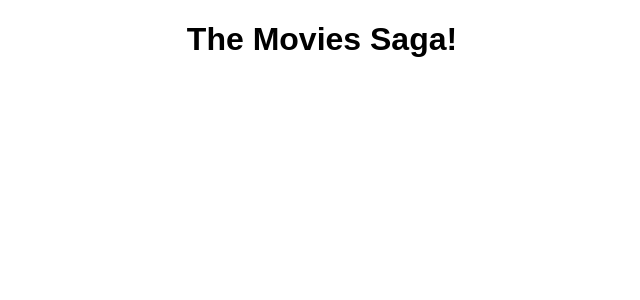
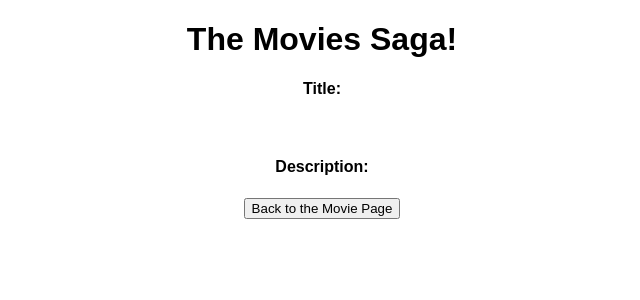
Before and after one commit to IlacquaNicholas/Movie-Sagas-Weekend-Work, a React (Create React App) app: page /#/details in a window 1280 px wide. Shown: the top 300 px of the page, without its empty margins (318-958 px from the left). Built offline with nearby package versions, Linux system fonts and the light colour scheme.

Commit message:
trying to figure out the onClick image to bring user to details page

```diff
--- /dev/null
+++ b/src/components/AddMovie/AddMovie.jsx
@@ -0,0 +1,10 @@
+
+function AddMovie (){
+    return (
+        <div>
+
+        </div>
+    )
+}
+
+export default AddMovie;
--- a/src/components/App/App.js
+++ b/src/components/App/App.js
@@ -1,6 +1,8 @@
 import {HashRouter as Router, Route} from 'react-router-dom';
 import './App.css';
 import MovieList from '../MovieList/MovieList'
+import DetailsPage from '../DetailsPage/DetailsPage';
+import AddMovie from '../AddMovie/AddMovie';
 
 function App() {
   return (
@@ -12,8 +14,14 @@ function App() {
         </Route>
 
         {/* Details page */}
+        <Route path="/details" exact>
+          <DetailsPage />
+        </Route>
 
         {/* Add Movie page */}
+        <Route path="/addMovie" exact>
+          <AddMovie />
+        </Route>
       </Router>
     </div>
   );
--- /dev/null
+++ b/src/components/DetailsPage/DetailsPage.jsx
@@ -0,0 +1,24 @@
+import { useSelector } from 'react-redux';
+import { useEffect } from 'react'
+import { useHistory } from 'react-router-dom/cjs/react-router-dom.min';
+
+
+function DetailsPage(){
+    const detailsReducer = useSelector((store)=> store.detailsReducer)
+    const history = useHistory();
+
+    const handelBackClick = ()=>{
+        history.push('/');
+    }
+    return (
+        <div>
+            <h4>Title: {detailsReducer.title}</h4>
+            <img src ={detailsReducer.poster}/>
+            <h4>Description: {detailsReducer.description}</h4>
+            <button onClick={handelBackClick}>Back to the Movie Page</button>
+
+
+        </div>
+    )
+}
+export default DetailsPage;
--- a/src/components/MovieList/MovieList.jsx
+++ b/src/components/MovieList/MovieList.jsx
@@ -1,15 +1,20 @@
 import React, { useEffect } from 'react';
 import { useDispatch, useSelector } from 'react-redux';
+import { useHistory } from 'react-router-dom/cjs/react-router-dom.min';
 import './MovieList.css'
 
 function MovieList() {
-
     const dispatch = useDispatch();
     const movies = useSelector(store => store.movies);
+    const history = useHistory();
 
     useEffect(() => {
         dispatch({ type: 'FETCH_MOVIES' });
     }, []);
+
+    const imageClick = ()=>{
+        history.push('/details')
+    }
 
     return (
         <main>
@@ -19,7 +24,7 @@ function MovieList() {
                     return (
                         <div key={movie.id} >
                             <h3>{movie.title}</h3>
-                            <img src={movie.poster} alt={movie.title}/>
+                            <img onCLick={imageClick} src={movie.poster} alt={movie.title}/>
                         </div>
                     );
                 })}
--- a/src/index.js
+++ b/src/index.js
@@ -51,12 +51,21 @@ const genres = (state = [], action) => {
             return state;
     }
 }
-
+// Used to store the movie details
+const detailsReducer = (state = [], action) => {
+    switch (action.type) {
+        case 'SET_MOVIE_DETAILS':
+            return action.payload;
+        default:
+            return state;
+    }
+}
 // Create one store that all components can use
 const storeInstance = createStore(
     combineReducers({
         movies,
         genres,
+        detailsReducer
     }),
     // Add sagaMiddleware to our store
     applyMiddleware(sagaMiddleware, logger),
```
Also changed, not shown: 1 other file (tests, documents, lock files or other folders).
